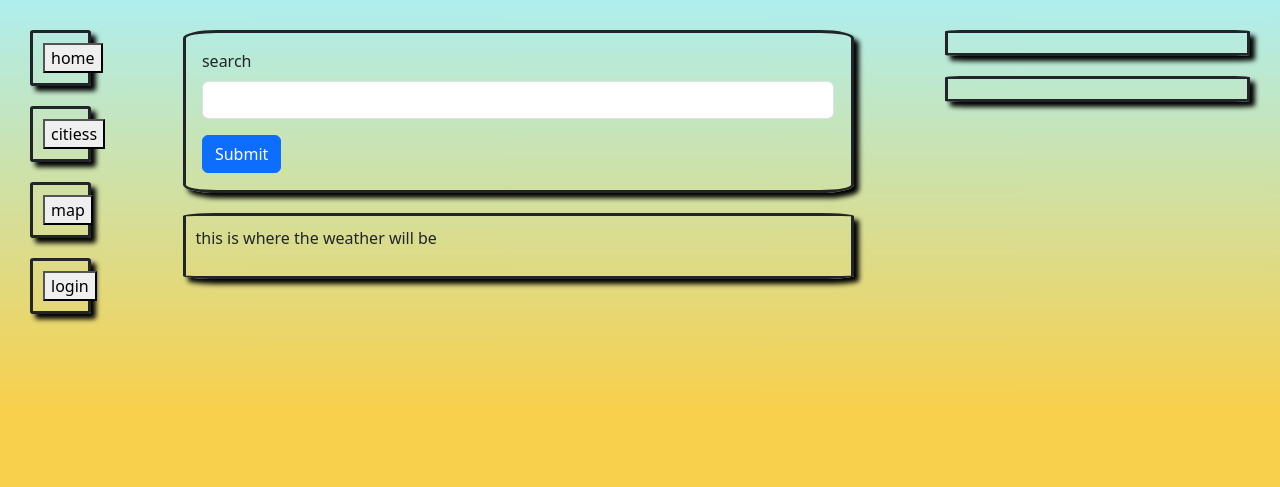
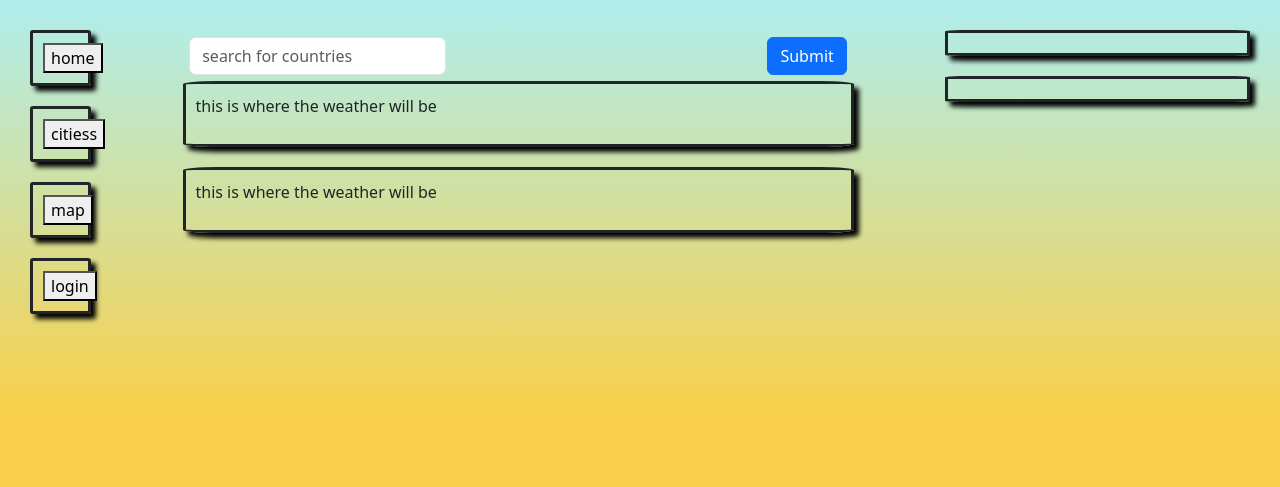
Before and after one commit to Leondeodas1/weather_app, a Flask app: page / in a window 1280 px wide. Shown: the top 487 px of the page. Run offline with Flask 2, Linux system fonts and the light colour scheme.

Commit message:
more javascript

```diff
--- a/flask_app/static/javascript/weather.js
+++ b/flask_app/static/javascript/weather.js
@@ -1,5 +1,7 @@
 thisis = document.querySelector("#info")
 box = document.getElementById('hi')
+getid = document.querySelector("#forest")
+console.log(getid)
 var currentSearch = "";
 
 function search(element){
@@ -17,16 +19,73 @@ function makecodercard(data) {
                     <img src="${data.condition.icon}" alt="${data.condition.icon}">
                     <p style="font-size: small;">tempature ${data.temp_f}</p>
                     <p style="font-size: small;"> humidity: ${data.humidity} </p>
-                </div>
+
 
         </div>`
 
     return res;
 }
+function forecastcard(data) {
+    var fore = `
+    <div style="display: flex; justify-content: space-evenly">
+            <div id="forest" style= "border-style: solid;width:16%;border-radius: 5%;padding: 10px;">
+                <p >todays forcast</p>
+                <p>Chance of rain ${data.hour[6].precip_in}</p>
+                <p>${data.hour[6]}</p>
+                <img src="${data.hour[6].condition.icon}" alt="${data.hour[6].condition.icon}">
+                <p style="font-size: small;">tempature ${data.hour[6].temp_f}</p>
+                <p style="font-size: small;"> humidity: ${data.hour[6].humidity} </p>
+
+
+            </div>
+            <div id="forest" style= "border-style: solid;width:16%;border-radius: 5%;padding: 10px;">
+                <p >todays forcast</p>
+                <p>Chance of rain ${data.hour[9].precip_in}</p>
+                <p>${data.hour[9]}</p>
+                <img src="${data.hour[9].condition.icon}" alt="${data.hour[9].condition.icon}">
+                <p style="font-size: small;">tempature ${data.hour[9].temp_f}</p>
+                <p style="font-size: small;"> humidity: ${data.hour[9].humidity} </p>
+            </div>
+            <div id="forest" style= "border-style: solid;width:16%;border-radius: 5%;padding: 10px;">
+                <p >todays forcast</p>
+                <p>Chance of rain ${data.hour[12].precip_in}</p>
+                <p>${data.hour[12]}</p>
+                <img src="${data.hour[12].condition.icon}" alt="${data.hour[12].condition.icon}">
+                <p style="font-size: small;">tempature ${data.hour[12].temp_f}</p>
+                <p style="font-size: small;"> humidity: ${data.hour[12].humidity} </p>
+            </div>
+            <div id="forest" style= "border-style: solid;width:16%;border-radius: 5%;padding: 10px;">
+                <p >todays forcast</p>
+                <p>Chance of rain ${data.hour[3].precip_in}</p>
+                <p>${data.hour[3]}</p>
+                <img src="${data.hour[3].condition.icon}" alt="${data.hour[3].condition.icon}">
+                <p style="font-size: small;">tempature ${data.hour[3].temp_f}</p>
+                <p style="font-size: small;"> humidity: ${data.hour[3].humidity} </p>
+            </div>
+            <div id="forest" style= "border-style: solid;width:16%;border-radius: 5%;padding: 10px;">
+                <p >todays forcast</p>
+                <p>Chance of rain ${data.hour[6].precip_in}</p>
+                <p>${data.hour[6]}</p>
+                <img src="${data.hour[6].condition.icon}" alt="${data.hour[6].condition.icon}">
+                <p style="font-size: small;">tempature ${data.hour[6].temp_f}</p>
+                <p style="font-size: small;"> humidity: ${data.hour[6].humidity} </p>
+            </div>
+            <div id="forest" style= "border-style: solid;width:16%;border-radius: 5%;padding: 10px;">
+                <p >todays forcast</p>
+                <p>Chance of rain ${data.hour[9].precip_in}</p>
+                <p>${data.hour[9]}</p>
+                <img src="${data.hour[9].condition.icon}" alt="${data.hour[9].condition.icon}">
+                <p style="font-size: small;">tempature ${data.hour[9].temp_f}</p>
+                <p style="font-size: small;"> humidity: ${data.hour[9].humidity} </p>
+            </div>
+    </div>`
+
+    return fore;
+}
 async function show() {
-    var response = await fetch("http://api.weatherapi.com/v1/current.json?key=eff73a53fac3473e8e1182249232502&q=" + currentSearch + "&aqi=no");
+    var response = await fetch("http://api.weatherapi.com/v1/forecast.json?key=eff73a53fac3473e8e1182249232502&q=" + currentSearch + "&aqi=no");
     var coderData = await response.json();
-    console.log(coderData.current)
+    console.log(coderData)
     thisis.innerHTML = makecodercard(coderData.current);
-    box.remove()
+    getid.innerHTML = forecastcard(coderData.forecast.forecastday[0]);
 }
--- a/flask_app/templates/index.html
+++ b/flask_app/templates/index.html
@@ -26,23 +26,25 @@
             </div>
         </div>
         <div class="innerbox12">
-            <div class="innerbox2">
                 <div class="searchbox" id="hi" >
-                    <div style="width: 100%;height: 100%; border-radius: 5%; padding: 1%;">
-                        <div class="mb-3">
-                            <label for="search" class="form-label">search</label>
-                            <input type="text" oninput="search(this)" onclick class="form-control" name="search">
+                    <div style="width: 100%;height: 100%; border-radius: 5%; padding: 1%; display: flex; justify-content: space-between;">
+                        <div >
+                            <input type="text" oninput="search(this)" onclick class="form-control" name="search" placeholder="search for countries">
                         </div>
                         <button onclick="show()" class="btn btn-primary">Submit</button>
-
                     </div>
-                </div>
                 </div>
             <div class="innerbox2">
                 <div id="info">
                     <p>this is where the weather will be </p>
                 </div>
-                <script type="text/javascript" src="{{ url_for('static', filename='javascript/weather.js') }}"></script>
+
+            </div>
+            <div class="innerbox2" >
+                <div id="forest">
+                    <p>this is where the weather will be </p>
+                </div>
+
             </div>
 
 
@@ -57,5 +59,6 @@
             </div>
         </div>
     </div>
+    <script type="text/javascript" src="{{ url_for('static', filename='javascript/weather.js') }}"></script>
 </body>
 </html>
```
